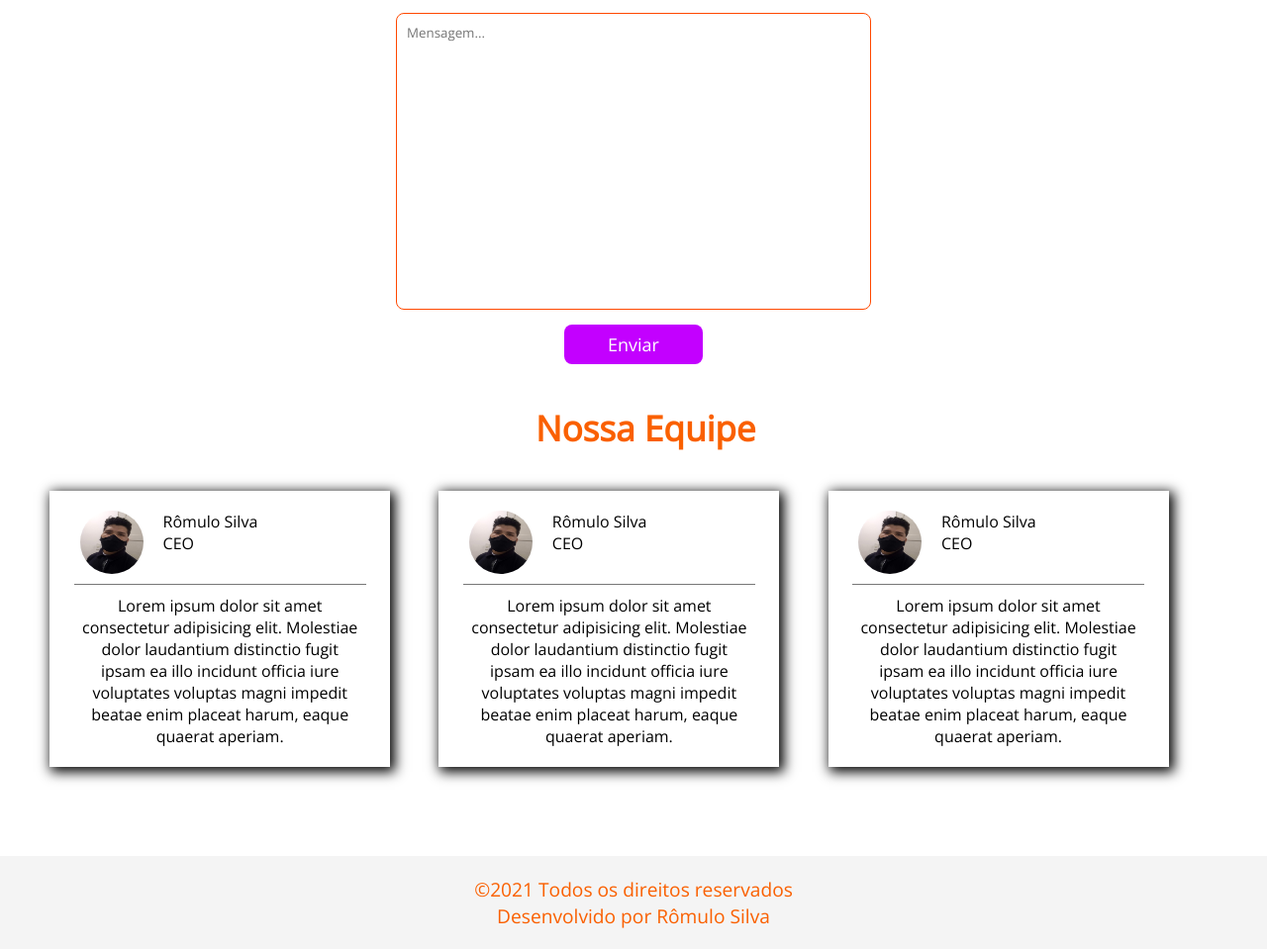
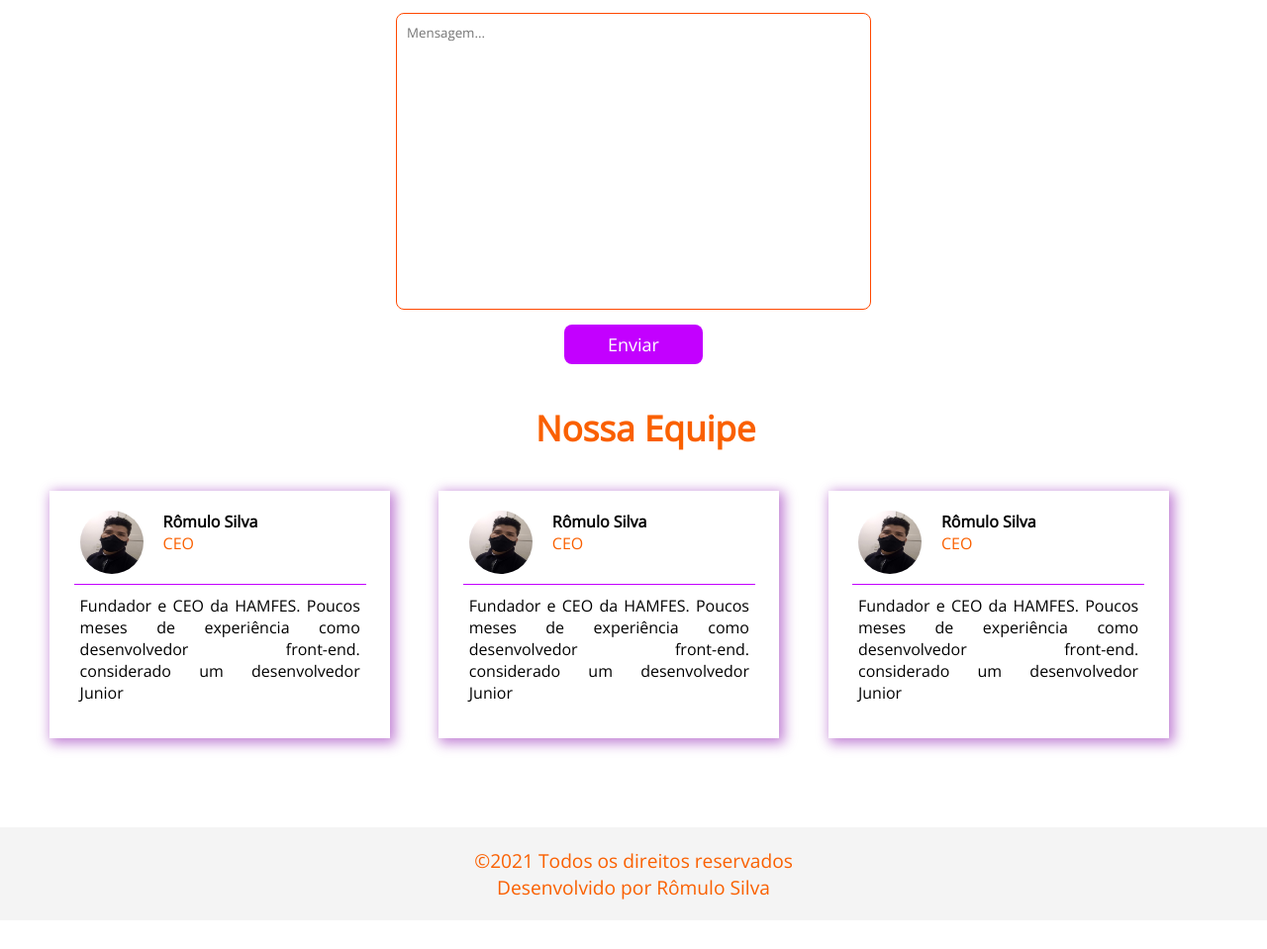
Before and after one commit to rromulo/Pagina-Hamfes, a plain HTML site: page index.html in a window 1280 px wide. Shown: the part 2059-3018 px from the top of the page at 99% size. After the commit the page ends 2989 px from the top, so only its background shows below. Drawn offline with nearby package versions, Linux system fonts and the light colour scheme; a web font is replaced by a local one.

Commit message:
README
modificado as sombras e suas cores, texto e um pouco do espaçamento

```diff
--- a/css/style.css
+++ b/css/style.css
@@ -267,15 +267,15 @@ form input[type=button]{
     padding-bottom: 20px;
 }
 .equipe-single{
-    box-shadow: 3px 3px 12px 2px black;
+    box-shadow: 3px 3px 12px 2px rgba(129, 0, 168, 0.493);
     padding: 10px 2%;
-    min-height: 240px;
+    min-height: 250px;
     float: left;
     margin:20px 2%;
 }
 .topo-usuario{
     padding: 10px 2%;
-    border-bottom: 1px solid #777;
+    border-bottom: 1px solid rgb(195, 0, 255);
 }
 .box-avatar{
     width: 64px;
@@ -288,6 +288,11 @@ form input[type=button]{
 .info-usuario{
     padding: 0 20px;
     display:inline-block;
+}.info-usuario p:nth-child(1){
+    font-weight: bold;
+}
+.info-usuario p:nth-child(2){
+    color: #fa6000;
 }
 .descricao-usuario{
     max-width: 250px;
@@ -321,7 +326,7 @@ footer p{
     }
     .descricao-usuario{
         max-width: none;
-        text-align: center;
+        text-align: justify;
     }
 }
 @media screen and (max-width: 960px){
@@ -352,7 +357,7 @@ footer p{
         line-height: 35px;
     }
     .equipe{
-        margin: auto;
+        margin-top: 30px;
     }
     .equipe-single{
         width: 70%;
--- a/index.html
+++ b/index.html
@@ -169,7 +169,7 @@
                         </div>
                     </div><!--topo-usuario-->
                     <div class="descricao-usuario">
-                        <p>Lorem ipsum dolor sit amet consectetur adipisicing elit. Molestiae dolor laudantium distinctio fugit ipsam ea illo incidunt officia iure voluptates voluptas magni impedit beatae enim placeat harum, eaque quaerat aperiam.</p>
+                        <p>Fundador e CEO da HAMFES. Poucos meses de experiência como desenvolvedor front-end. considerado um desenvolvedor Junior</p>
                     </div><!--descricao-usuario-->
                 </div><!--equipe-single-->
 
@@ -182,7 +182,7 @@
                         </div>
                     </div><!--topo-usuario-->
                     <div class="descricao-usuario">
-                        <p>Lorem ipsum dolor sit amet consectetur adipisicing elit. Molestiae dolor laudantium distinctio fugit ipsam ea illo incidunt officia iure voluptates voluptas magni impedit beatae enim placeat harum, eaque quaerat aperiam.</p>
+                        <p>Fundador e CEO da HAMFES. Poucos meses de experiência como desenvolvedor front-end. considerado um desenvolvedor Junior</p>
                     </div><!--descricao-usuario-->
                 </div><!--equipe-single-->
                 <div class="equipe-single">
@@ -194,7 +194,7 @@
                         </div>
                     </div><!--topo-usuario-->
                     <div class="descricao-usuario">
-                        <p>Lorem ipsum dolor sit amet consectetur adipisicing elit. Molestiae dolor laudantium distinctio fugit ipsam ea illo incidunt officia iure voluptates voluptas magni impedit beatae enim placeat harum, eaque quaerat aperiam.</p>
+                        <p>Fundador e CEO da HAMFES. Poucos meses de experiência como desenvolvedor front-end. considerado um desenvolvedor Junior</p>
                     </div><!--descricao-usuario-->
                 </div><!--equipe-single-->
                 <div class="clear"></div>
```
